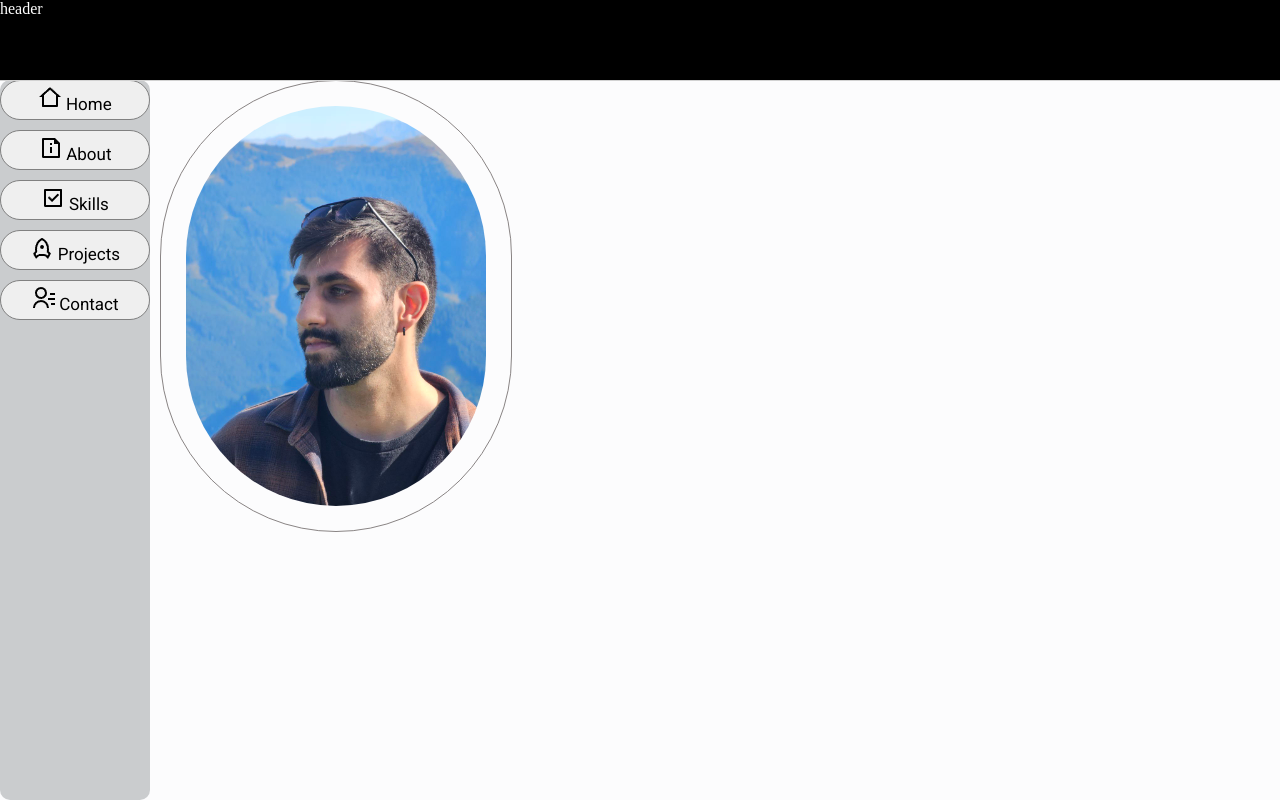
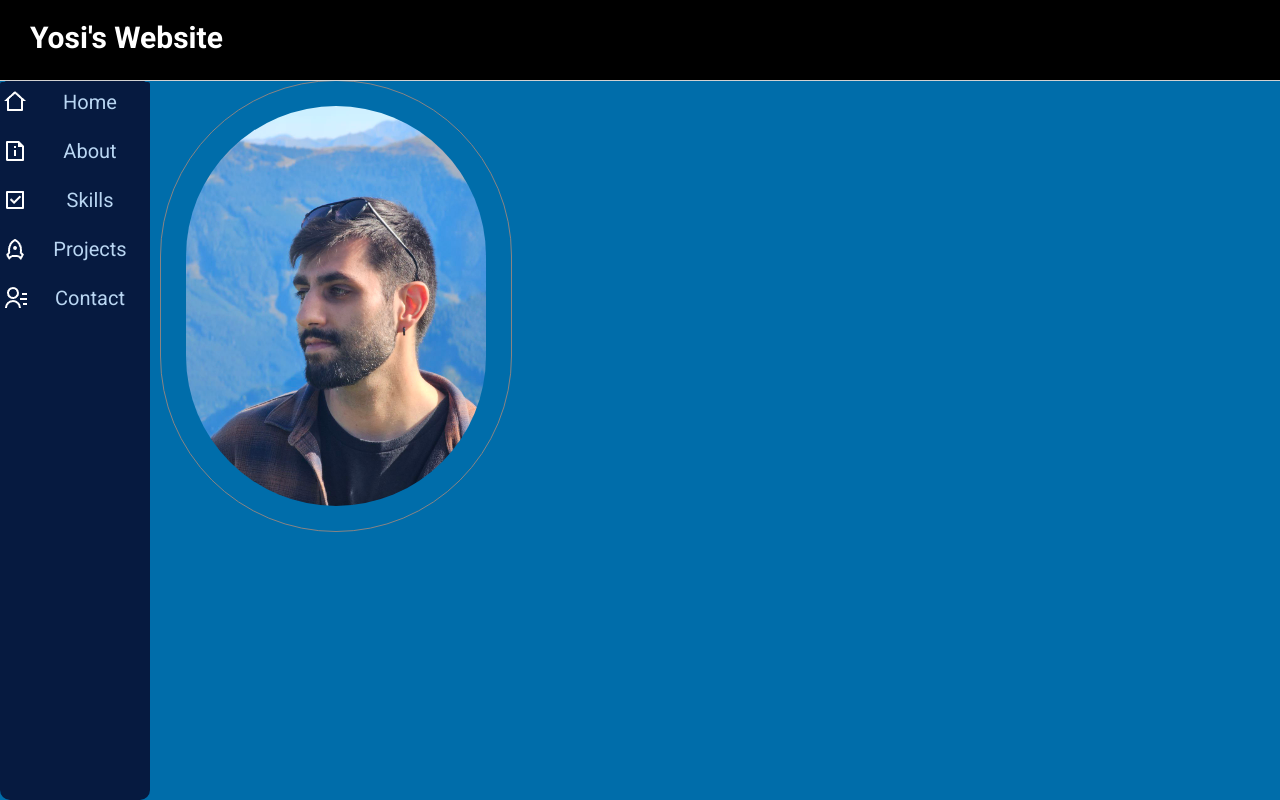
Before and after one commit to YosiBs/Personal-Website, a plain HTML site: page html/main-page.html in a window 1280 px wide. Drawn offline with Linux system fonts and the light colour scheme.

Commit message:
worked on the sidebar design

```diff
--- a/html/main-page.html
+++ b/html/main-page.html
@@ -13,40 +13,43 @@
 <body>
   <!-- HEADER -->
   <div class="header-container">
-    header
+    <p class="header-headline">
+      Yosi's Website
+    </p>
   </div>
+  <main>
 
     <!-- SIDEBAR -->
-  <div class="sidebar-container">
-    <div class="upper-section-container">
+    <aside class="sidebar-container">
+      <nav class="upper-section-container">
 
         <button class="navigation-button">
-        <img src="../assets/icons/new-icons/home-2-line.png">
-        <p class="sidebar-btn-text">Home</p>
+          <img class="home-btn-image" src="../assets/icons/new-icons/home-2-line.png">
+          <p class="home-btn-text">Home</p>
         </button>
         <button class="navigation-button">
-        <img src="../assets/icons/new-icons/file-info-line.png">
-        <p class="sidebar-btn-text">About</p>
+          <img class="about-btn-image" src="../assets/icons/new-icons/file-info-line.png">
+          <p class="about-btn-text">About</p>
         </button>
         <button class="navigation-button">
-        <img src="../assets/icons/new-icons/checkbox-skills-line.png">
-        <p class="sidebar-btn-text">Skills</p>
+          <img class="skills-btn-image" src="../assets/icons/new-icons/checkbox-skills-line.png">
+          <p class="skills-btn-text">Skills</p>
         </button>
         <button class="navigation-button">
-        <img class="menu-image" src="../assets/icons/new-icons/rocket-line.png">
-        <p class="sidebar-btn-text">Projects</p>
+          <img class="projects-btn-image" class="menu-image" src="../assets/icons/new-icons/rocket-line.png">
+          <p class="projects-btn-text">Projects</p>
         </button>
         <button class="navigation-button">
-        <img src="../assets/icons/new-icons/contacts-line.png">
-        <p class="sidebar-btn-text">Contact</p>
+          <img class="contact-btn-image" src="../assets/icons/new-icons/contacts-line.png">
+          <p class="contact-btn-text">Contact</p>
         </button>
-    </div>
+      </nav>
       <div class="downer-section-container">
 
 
       </div>
 
-  </div>
+    </aside>
 
     <!-- MAIN PAGE -->
     <div class="home-section-container">
@@ -54,5 +57,6 @@
         <img class="profile-picture" src="../assets/images/Profile-Picture2.jpg">
       </div>
     </div>
+  </main>
   </body>
 </html>
--- a/styles/general.css
+++ b/styles/general.css
@@ -2,7 +2,7 @@ body {
   margin: 0;
   padding-top: 80px;
   padding-left: 160px;
-  background-color: hsl(207, 4%, 99%);
+  background-color: var(--main-color);
 }
 
 p {
@@ -10,3 +10,11 @@ p {
   margin-top: 0;
   margin-bottom: 0;
 }
+
+:root {
+  --main-color: #006DAA;
+  --sidebar-color: #061A40;
+  --text-color: #B9D6F2;
+  --button-on-hover-color: #003559;
+
+}
--- a/styles/header.css
+++ b/styles/header.css
@@ -13,4 +13,15 @@
   border-bottom-style: solid;
   border-bottom-color: rgb(210, 210, 210);
   z-index: 100;
+
+
+
 }
+
+.header-headline {
+  font-family: Roboto, Arial;
+  font-size: 30px;
+  padding: 20px 30px;
+  font-weight: bold;
+
+}
--- a/styles/sidebar.css
+++ b/styles/sidebar.css
@@ -1,5 +1,5 @@
 .sidebar-container {
-  background-color: hsl(207, 4%, 80%);
+  background-color: var(--sidebar-color);
   color: white;
   width: 150px;
   top: 80px;
@@ -30,18 +30,46 @@
 .navigation-button {
   width: 150px;
   height: 40px;
-  border-radius: 20px;
-  border: 1px solid gray;
+  background-color: var(--sidebar-color);
+  color:  var(--text-color);
+  border-radius: 2px;
+  border: 1px solid transparent;
+  margin: 2px 0px;
+  padding: 0;
+  display: grid;
+  grid-template-columns: 30px 1fr;
+  justify-content: center;
+  align-items: center;
+  cursor: pointer;
+  transition: background-color 0.15s;
 }
-.sidebar-btn-text {
+
+.navigation-button:hover {
+  background-color: var(--button-on-hover-color);
+}
+.navigation-button:active {
+  opacity: 45%;
+}
+
+.home-btn-text,
+.about-btn-text,
+.skills-btn-text,
+.projects-btn-text,
+.contact-btn-text {
   padding: 0;
   font-family: Roboto, Arial;
-  font-size: 17px;
+  font-size: 20px;
   display: inline-block;
 }
 
-.menu-image {
 
+.home-btn-image,
+.about-btn-image,
+.skills-btn-image,
+.projects-btn-image,
+.contact-btn-image {
+  filter: invert(100%);
+  margin-left: 2px;
 }
 
 
```
Lines whose indentation alone changed are shown as unchanged.
